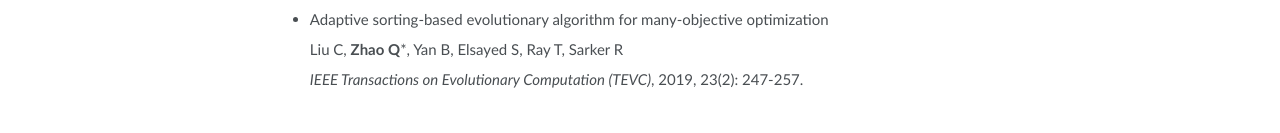
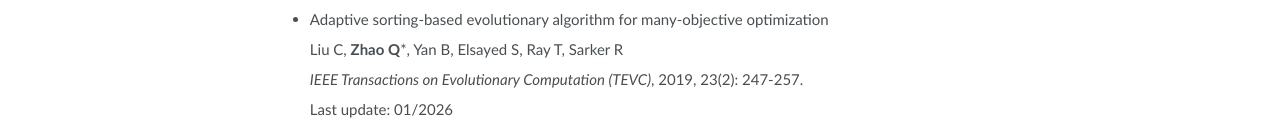
Before and after one commit to auto4opt/auto4opt, a Jekyll site: the page built from _pages/about.md, in a window 1280 px wide and 900 px high, scrolled down 664 px. Shown: the part 764-897 px from the top of the window. Built offline with Jekyll 4.4.1, drawn with Linux system fonts in a browser that asks for light colours; before the commit the page ends 1534 px from its top, so only the background shows below that.

Commit message:
Update last update date to 01/2026

```diff
--- a/_pages/about.md
+++ b/_pages/about.md
@@ -88,3 +88,6 @@ I supervise Master students in Computer Science and Engineering. The supervision
   Liu C, **Zhao Q***, Yan B, Elsayed S, Ray T, Sarker R
 
   _IEEE Transactions on Evolutionary Computation (TEVC)_, 2019, 23(2): 247-257.
+
+
+  Last update: 01/2026
```
